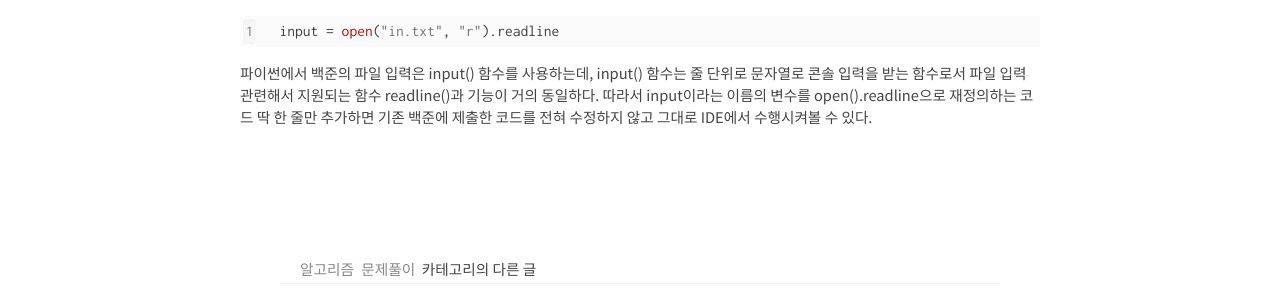
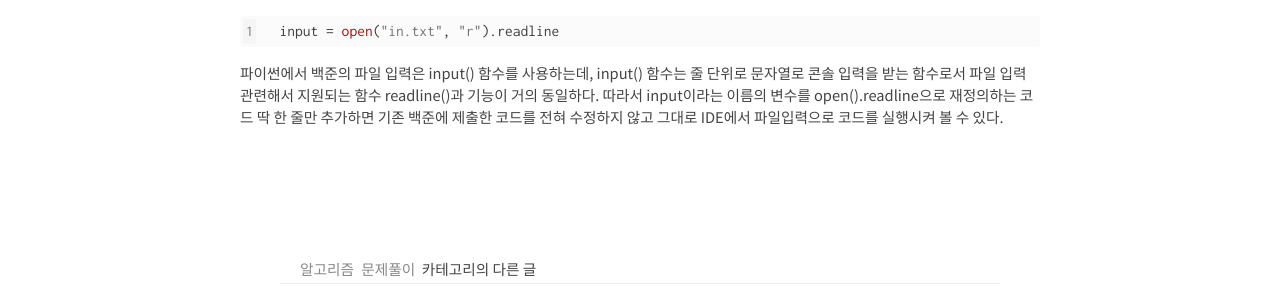
Before and after one commit to kangwooklee29/blog, a Jekyll site: the page built from 알고리즘 문제풀이/_posts/2021-10-14-파이썬 백준 팁.md, in a window 1280 px wide. Shown: the part 332-627 px from the top of the page. Built offline with Jekyll 4.4.1, drawn with Linux system fonts in a browser that asks for light colours; nearby versions of some CDN libraries; our own code applies the rules of GitHub Pages for plain Markdown files; comment, search, counter and statistics services are not loaded.

Commit message:
Update 2021-10-14-파이썬 백준 팁.md

````diff
--- a/알고리즘 문제풀이/_posts/2021-10-14-파이썬 백준 팁.md
+++ b/알고리즘 문제풀이/_posts/2021-10-14-파이썬 백준 팁.md
@@ -5,4 +5,4 @@
 input = open("in.txt", "r").readline
 ```
 
-파이썬에서 백준의 파일 입력은 input() 함수를 사용하는데, input() 함수는 줄 단위로 문자열로 콘솔 입력을 받는 함수로서 파일 입력 관련해서 지원되는 함수 readline()과 기능이 거의 동일하다. 따라서 input이라는 이름의 변수를 open().readline으로 재정의하는 코드 딱 한 줄만 추가하면 기존 백준에 제출한 코드를 전혀 수정하지 않고 그대로 IDE에서 수행시켜볼 수 있다.
+파이썬에서 백준의 파일 입력은 input() 함수를 사용하는데, input() 함수는 줄 단위로 문자열로 콘솔 입력을 받는 함수로서 파일 입력 관련해서 지원되는 함수 readline()과 기능이 거의 동일하다. 따라서 input이라는 이름의 변수를 open().readline으로 재정의하는 코드 딱 한 줄만 추가하면 기존 백준에 제출한 코드를 전혀 수정하지 않고 그대로 IDE에서 파일입력으로 코드를 실행시켜 볼 수 있다.
````
